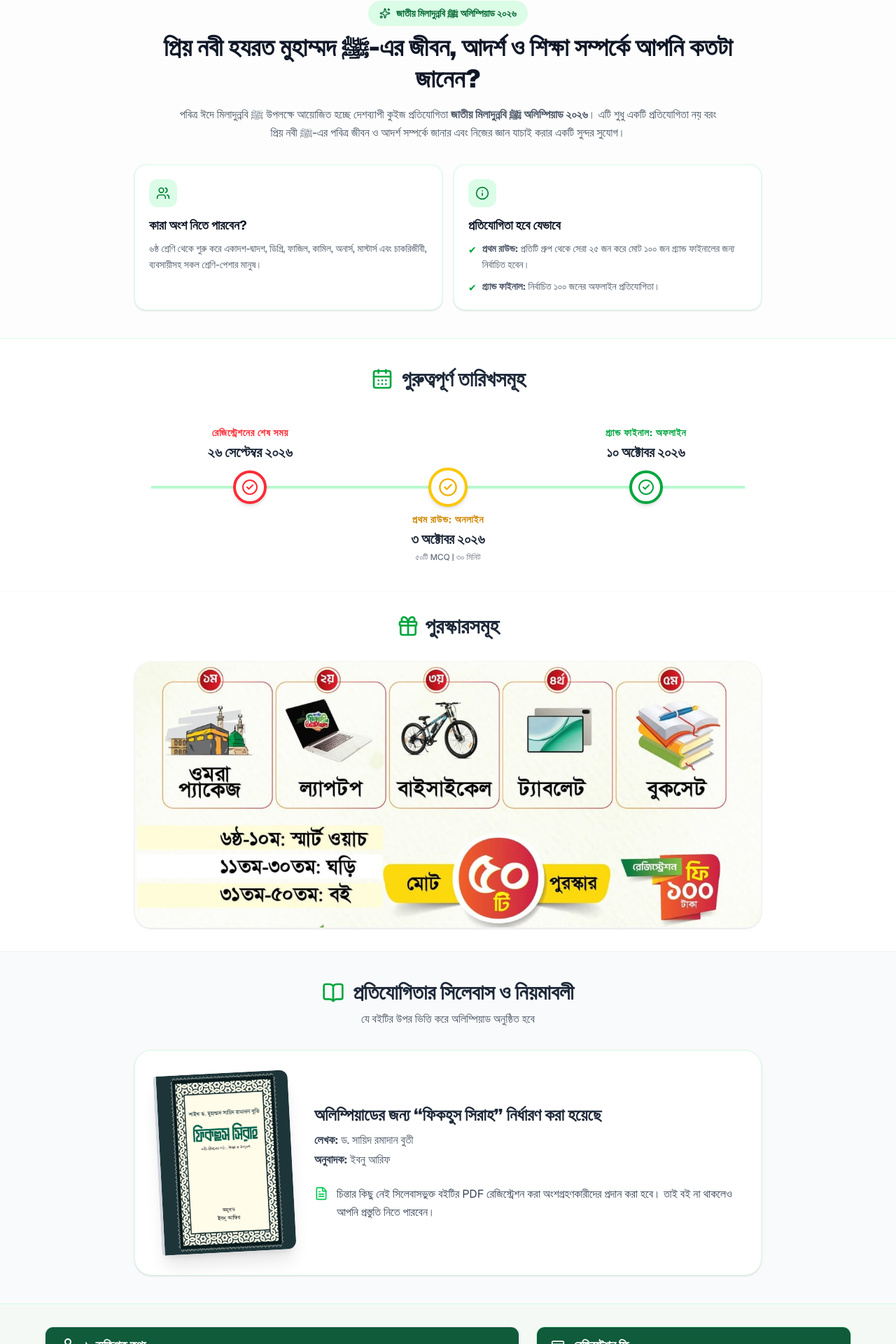
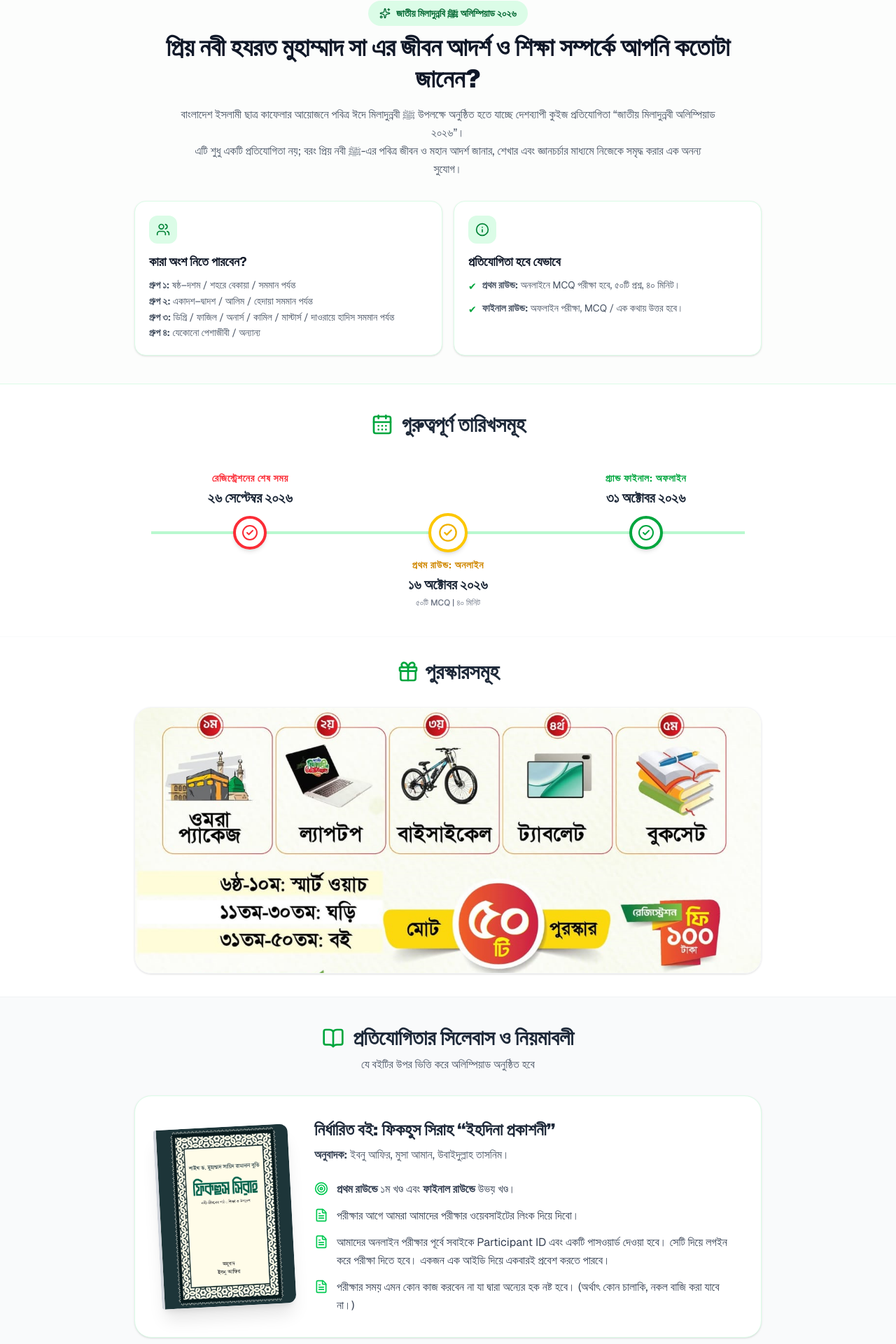
Before and after one commit to mustaqimbd/miladunnabi-protijogita, a Next.js app: page / in a window 1280 px wide. Shown: the part 488-2408 px from the top of the page at 70% size. Built offline with nearby package versions, Linux system fonts and the light colour scheme; no server answers.

Commit message:
Updated info

```diff
--- a/app/layout.tsx
+++ b/app/layout.tsx
@@ -1,4 +1,3 @@
-import type Metadata from "next";
 import { Geist, Geist_Mono } from "next/font/google";
 import "./globals.css";
 
@@ -14,6 +13,7 @@ const geistMono = Geist_Mono({
 
 import { Suspense } from "react";
 import FacebookPixel from "@/components/FacebookPixel";
+import { Metadata } from "next/types";
 
 export const metadata: Metadata = {
   title: "রেজিস্ট্রেশন | মিলাদুন্নবী প্রতিযোগিতা",
--- a/components/Footer.tsx
+++ b/components/Footer.tsx
@@ -35,6 +35,13 @@ export default function Footer() {
         <p className="text-sm md:text-lg font-medium text-[#0f5b3a]/90">
           কেন্দ্রীয় কার্যালয় :- সোনাকান্দা দারুল হুদা দরবার শরীফ, মুরাদনগর, কুমিল্লা।
         </p>
+        <div className="flex flex-col md:flex-row items-center justify-center gap-2 md:gap-6 mt-2 text-[#0f5b3a]/90 font-medium">
+          <p>যোগাযোগ ও WhatsApp:-</p>
+          <div className="flex gap-4">
+            <span>+880 1323-975927</span>
+            <span>+880 1788-763747</span>
+          </div>
+        </div>
 
       </div>
     </footer>
--- a/components/IntroSection.tsx
+++ b/components/IntroSection.tsx
@@ -11,10 +11,12 @@ export default function IntroSection() {
             জাতীয় মিলাদুন্নবি ﷺ অলিম্পিয়াড ২০২৬
           </div>
           <h2 className="text-2xl md:text-4xl font-black text-gray-900 leading-tight">
-            প্রিয় নবী হযরত মুহাম্মদ ﷺ-এর জীবন, আদর্শ ও শিক্ষা সম্পর্কে আপনি কতটা জানেন?
+            প্রিয় নবী হযরত মুহাম্মাদ সা এর জীবন আদর্শ ও শিক্ষা সম্পর্কে আপনি কতোটা জানেন?
           </h2>
           <p className="text-base text-gray-600 leading-relaxed max-w-3xl mx-auto">
-            পবিত্র ঈদে মিলাদুন্নবি ﷺ উপলক্ষে আয়োজিত হচ্ছে দেশব্যাপী কুইজ প্রতিযোগিতা <strong>জাতীয় মিলাদুন্নবি ﷺ অলিম্পিয়াড ২০২৬</strong>। এটি শুধু একটি প্রতিযোগিতা নয় বরং প্রিয় নবী ﷺ-এর পবিত্র জীবন ও আদর্শ সম্পর্কে জানার এবং নিজের জ্ঞান যাচাই করার একটি সুন্দর সুযোগ।
+            বাংলাদেশ ইসলামী ছাত্র কাফেলার আয়োজনে পবিত্র ঈদে মিলাদুন্নবী ﷺ উপলক্ষে অনুষ্ঠিত হতে যাচ্ছে দেশব্যাপী কুইজ প্রতিযোগিতা “জাতীয় মিলাদুন্নবী অলিম্পিয়াড ২০২৬”।
+            <br />
+            এটি শুধু একটি প্রতিযোগিতা নয়; বরং প্রিয় নবী ﷺ-এর পবিত্র জীবন ও মহান আদর্শ জানার, শেখার এবং জ্ঞানচর্চার মাধ্যমে নিজেকে সমৃদ্ধ করার এক অনন্য সুযোগ।
           </p>
         </div>
 
@@ -26,7 +28,10 @@ export default function IntroSection() {
             </div>
             <h3 className="text-lg font-bold text-gray-900 mb-2">কারা অংশ নিতে পারবেন?</h3>
             <p className="text-sm text-gray-600 leading-relaxed">
-              ৬ষ্ঠ শ্রেণি থেকে শুরু করে একাদশ-দ্বাদশ, ডিগ্রি, ফাজিল, কামিল, অনার্স, মাস্টার্স এবং চাকরিজীবী, ব্যবসায়ীসহ সকল শ্রেণি-পেশার মানুষ।
+              <strong>গ্রুপ ১:</strong> ষষ্ঠ–দশম / শহরে বেকায়া / সমমান পর্যন্ত<br/>
+              <strong>গ্রুপ ২:</strong> একাদশ–দ্বাদশ / আলিম / হেদায়া সমমান পর্যন্ত<br/>
+              <strong>গ্রুপ ৩:</strong> ডিগ্রি / ফাজিল / অনার্স / কামিল / মাস্টার্স / দাওরায়ে হাদিস সমমান পর্যন্ত<br/>
+              <strong>গ্রুপ ৪:</strong> যেকোনো পেশাজীবী / অন্যান্য
             </p>
           </div>
 
@@ -38,11 +43,11 @@ export default function IntroSection() {
             <ul className="text-sm text-gray-600 leading-relaxed space-y-2">
               <li className="flex items-start gap-2">
                 <span className="text-green-600 mt-0.5">✔</span>
-                <span><strong>প্রথম রাউন্ড:</strong> প্রতিটি গ্রুপ থেকে সেরা ২৫ জন করে মোট ১০০ জন গ্র্যান্ড ফাইনালের জন্য নির্বাচিত হবেন।</span>
+                <span><strong>প্রথম রাউন্ড:</strong> অনলাইনে MCQ পরীক্ষা হবে, ৫০টি প্রশ্ন, ৪০ মিনিট।</span>
               </li>
               <li className="flex items-start gap-2">
                 <span className="text-green-600 mt-0.5">✔</span>
-                <span><strong>গ্র্যান্ড ফাইনাল:</strong> নির্বাচিত ১০০ জনের অফলাইন প্রতিযোগিতা।</span>
+                <span><strong>ফাইনাল রাউন্ড:</strong> অফলাইন পরীক্ষা, MCQ / এক কথায় উত্তর হবে।</span>
               </li>
             </ul>
           </div>
--- a/components/Registration.tsx
+++ b/components/Registration.tsx
@@ -2,7 +2,7 @@
 
 import {
   CreditCard, Send, User, Phone, MapPin, Building, Hash,
-  Mail, MessageCircle, Wallet, ClipboardCheck, GraduationCap, Map
+  Mail, MessageCircle, Wallet, ClipboardCheck, GraduationCap, Map, CheckCircle2
 } from "lucide-react";
 import { useState } from "react";
 import { useRouter } from "next/navigation";
@@ -26,9 +26,7 @@ type RegistrationFormInputs = {
   paymentMethod: string;
   senderNumber: string;
   transactionId: string;
-  agreeInfoCorrect: boolean;
-  agreeRules: boolean;
-  agreeCancelation: boolean;
+  agreeAll: boolean;
 };
 
 // Reusable Section Wrapper
@@ -329,21 +327,18 @@ export default function Registration() {
                   <div className="grid grid-cols-1 md:grid-cols-2 gap-5">
                     <div>
                       <label className="block text-sm font-bold text-gray-800 mb-2">
-                        শিক্ষাগত যোগ্যতা <span className="text-red-500">*</span>
+                        শিক্ষাগত/পেশাগত পরিচয় <span className="text-red-500">*</span>
                       </label>
                       <select
-                        {...register("identity", { required: "শিক্ষাগত যোগ্যতা সিলেক্ট করুন" })}
+                        {...register("identity", { required: "আপনার পরিচয় নির্বাচন করুন" })}
                         defaultValue=""
                         className={`w-full px-4 py-2.5 bg-white border rounded-lg focus:outline-none focus:ring-2 focus:ring-[#0f5b3a]/50 focus:border-[#0f5b3a] transition-all text-gray-800 ${errors.identity ? "border-red-400" : "border-gray-300"}`}
                       >
-                        <option value="" disabled>বেছে নিন</option>
-                        <option value="primary">পঞ্চম শ্রেণি পর্যন্ত</option>
-                        <option value="ssc">SSC / দাখিল / সমমান</option>
-                        <option value="hsc">HSC / আলিম / ডিপ্লোমা</option>
-                        <option value="degree">ডিগ্রি / ফাজিল / অনার্স</option>
-                        <option value="masters">মাস্টার্স / কামিল ও উপরে</option>
-                        <option value="hafez">হাফেজ (কুরআনুল করিম)</option>
-                        <option value="other_edu">অন্যান্য</option>
+                        <option value="" disabled>আপনার পরিচয় নির্বাচন করুন—</option>
+                        <option value="group1">ষষ্ঠ–দশম / শহরে বেকায়া / সমমান পর্যন্ত</option>
+                        <option value="group2">একাদশ–দ্বাদশ / আলিম / হেদায়া সমমান পর্যন্ত</option>
+                        <option value="group3">ডিগ্রি / ফাজিল / অনার্স / কামিল / মাস্টার্স / দাওরায়ে হাদিস সমমান পর্যন্ত</option>
+                        <option value="group4">যেকোনো পেশাজীবী / অন্যান্য</option>
                       </select>
                       <FieldError message={errors.identity?.message} />
                     </div>
@@ -489,19 +484,29 @@ export default function Registration() {
                   <ClipboardCheck className="w-5 h-5 text-yellow-800" />
                   <h3 className="font-bold text-lg text-yellow-900">শর্তাবলি</h3>
                 </div>
-                <div className="p-5 space-y-4">
-                  <label className="flex items-start gap-3 cursor-pointer group">
-                    <input type="checkbox" {...register("agreeInfoCorrect", { required: true })} className="mt-1 w-4 h-4 text-[#0f5b3a] rounded border-gray-300 focus:ring-[#0f5b3a]" />
-                    <span className={`text-sm ${errors.agreeInfoCorrect ? 'text-red-500 font-bold' : 'text-gray-700'}`}>আমি নিশ্চিত করছি যে প্রদত্ত তথ্য সঠিক।</span>
-                  </label>
-                  <label className="flex items-start gap-3 cursor-pointer group">
-                    <input type="checkbox" {...register("agreeRules", { required: true })} className="mt-1 w-4 h-4 text-[#0f5b3a] rounded border-gray-300 focus:ring-[#0f5b3a]" />
-                    <span className={`text-sm ${errors.agreeRules ? 'text-red-500 font-bold' : 'text-gray-700'}`}>আমি প্রতিযোগিতার সকল নিয়ম মেনে চলব।</span>
-                  </label>
-                  <label className="flex items-start gap-3 cursor-pointer group">
-                    <input type="checkbox" {...register("agreeCancelation", { required: true })} className="mt-1 w-4 h-4 text-[#0f5b3a] rounded border-gray-300 focus:ring-[#0f5b3a]" />
-                    <span className={`text-sm ${errors.agreeCancelation ? 'text-red-500 font-bold' : 'text-gray-700'}`}>ভুল তথ্য দিয়ে রেজিস্ট্রেশন করলে কর্তৃপক্ষ রেজিস্ট্রেশন বাতিল করতে পারবে।</span>
-                  </label>
+                <div className="p-5">
+                  <div className="space-y-4 mb-5">
+                    <div className="flex items-start gap-3">
+                      <CheckCircle2 className="w-5 h-5 text-green-600 mt-0.5 shrink-0" />
+                      <span className="text-gray-700 text-sm">আমি নিশ্চিত করছি যে প্রদত্ত তথ্য সঠিক।</span>
+                    </div>
+                    <div className="flex items-start gap-3">
+                      <CheckCircle2 className="w-5 h-5 text-green-600 mt-0.5 shrink-0" />
+                      <span className="text-gray-700 text-sm">আমি প্রতিযোগিতার সকল নিয়ম মেনে চলব।</span>
+                    </div>
+                    <div className="flex items-start gap-3">
+                      <CheckCircle2 className="w-5 h-5 text-green-600 mt-0.5 shrink-0" />
+                      <span className="text-gray-700 text-sm">ভুল তথ্য বা একাধিক রেজিস্ট্রেশনের ক্ষেত্রে আয়োজক কর্তৃপক্ষ রেজিস্ট্রেশন বাতিল করতে পারবে।</span>
+                    </div>
+                  </div>
+
+                  <div className="pt-4 border-t border-yellow-200">
+                    <label className="flex items-start gap-3 cursor-pointer group">
+                      <input type="checkbox" {...register("agreeAll", { required: "শর্তাবলিতে সম্মতি প্রদান করুন" })} className="mt-1 w-4 h-4 text-[#0f5b3a] rounded border-gray-300 focus:ring-[#0f5b3a]" />
+                      <span className="text-sm font-bold text-gray-800">আমি উপরোক্ত শর্তাবলি পড়েছি এবং একমত পোষণ করছি।</span>
+                    </label>
+                    <FieldError message={errors.agreeAll?.message} />
+                  </div>
                 </div>
               </div>
             </div>
--- a/components/Syllabus.tsx
+++ b/components/Syllabus.tsx
@@ -28,17 +28,28 @@ export default function Syllabus() {
 
           <div className="flex-1 text-center md:text-left space-y-6">
             <div>
-              <h3 className="text-lg md:text-2xl font-black text-gray-800 mb-2">অলিম্পিয়াডের জন্য “ফিকহুস সিরাহ” নির্ধারণ করা হয়েছে</h3>
+              <h3 className="text-lg md:text-2xl font-black text-gray-800 mb-2">নির্ধারিত বই: ফিকহুস সিরাহ “ইহদিনা প্রকাশনী”</h3>
               <div className="space-y-1">
-                <p className="text-gray-600"><span className="font-bold text-gray-700">লেখক:</span> ড. সায়িদ রমাদান বুতী</p>
-                <p className="text-gray-600"><span className="font-bold text-gray-700">অনুবাদক:</span> ইবনু আরিফ</p>
+                <p className="text-gray-600"><span className="font-bold text-gray-700">অনুবাদক:</span> ইবনু আফির, মুসা আমান, উবাইদুল্লাহ তাসনিম।</p>
               </div>
             </div>
 
             <div className="space-y-3">
               <div className="flex items-start gap-3 text-left">
+                <Target className="w-5 h-5 text-green-500 shrink-0 mt-0.5" />
+                <p className="text-gray-700 text-sm md:text-base leading-relaxed"><strong>প্রথম রাউন্ডে</strong> ১ম খণ্ড এবং <strong>ফাইনাল রাউন্ডে</strong> উভয় খণ্ড।</p>
+              </div>
+              <div className="flex items-start gap-3 text-left">
                 <FileText className="w-5 h-5 text-green-500 shrink-0 mt-0.5" />
-                <p className="text-gray-700 text-sm md:text-base leading-relaxed">চিন্তার কিছু নেই সিলেবাসভুক্ত বইটির PDF রেজিস্ট্রেশন করা অংশগ্রহণকারীদের প্রদান করা হবে। তাই বই না থাকলেও আপনি প্রস্তুতি নিতে পারবেন।</p>
+                <p className="text-gray-700 text-sm md:text-base leading-relaxed">পরীক্ষার আগে আমরা আমাদের পরীক্ষার ওয়েবসাইটের লিংক দিয়ে দিবো।</p>
+              </div>
+              <div className="flex items-start gap-3 text-left">
+                <FileText className="w-5 h-5 text-green-500 shrink-0 mt-0.5" />
+                <p className="text-gray-700 text-sm md:text-base leading-relaxed">আমাদের অনলাইন পরীক্ষার পূর্বে সবাইকে Participant ID এবং একটি পাসওয়ার্ড দেওয়া হবে। সেটি দিয়ে লগইন করে পরীক্ষা দিতে হবে। একজন এক আইডি দিয়ে একবারই প্রবেশ করতে পারবে।</p>
+              </div>
+              <div className="flex items-start gap-3 text-left">
+                <FileText className="w-5 h-5 text-green-500 shrink-0 mt-0.5" />
+                <p className="text-gray-700 text-sm md:text-base leading-relaxed">পরীক্ষার সময় এমন কোন কাজ করবেন না যা দ্বারা অন্যের হক নষ্ট হবে। (অর্থাৎ কোন চালাকি, নকল বাজি করা যাবে না।)</p>
               </div>
             </div>
           </div>
--- a/components/Timeline.tsx
+++ b/components/Timeline.tsx
@@ -21,7 +21,7 @@ export default function Timeline() {
             <div className="flex-1 text-center opacity-0">.</div>
             <div className="flex-1 text-center">
               <div className="text-sm font-bold text-green-600 mb-1 uppercase tracking-wider">গ্র্যান্ড ফাইনাল: অফলাইন</div>
-              <div className="text-xl font-black text-gray-800">১০ অক্টোবর ২০২৬</div>
+              <div className="text-xl font-black text-gray-800">৩১ অক্টোবর ২০২৬</div>
             </div>
           </div>
 
@@ -53,8 +53,8 @@ export default function Timeline() {
             <div className="flex-1 text-center opacity-0">.</div>
             <div className="flex-1 text-center">
               <div className="text-sm font-bold text-yellow-600 mb-1 uppercase tracking-wider">প্রথম রাউন্ড: অনলাইন</div>
-              <div className="text-xl font-black text-gray-800 mb-1">৩ অক্টোবর ২০২৬</div>
-              <div className="text-xs font-medium text-gray-500">৫০টি MCQ | ৩০ মিনিট</div>
+              <div className="text-xl font-black text-gray-800 mb-1">১৬ অক্টোবর ২০২৬</div>
+              <div className="text-xs font-medium text-gray-500">৫০টি MCQ | ৪০ মিনিট</div>
             </div>
             <div className="flex-1 text-center opacity-0">.</div>
           </div>
@@ -79,8 +79,8 @@ export default function Timeline() {
             </div>
             <div className="pt-1">
               <div className="text-sm font-bold text-yellow-600 mb-1 uppercase tracking-wider">প্রথম রাউন্ড: অনলাইন</div>
-              <div className="text-lg font-black text-gray-800 mb-1">৩ অক্টোবর ২০২৬</div>
-              <div className="text-xs font-medium text-gray-500">৫০টি MCQ | ৩০ মিনিট</div>
+              <div className="text-lg font-black text-gray-800 mb-1">১৬ অক্টোবর ২০২৬</div>
+              <div className="text-xs font-medium text-gray-500">৫০টি MCQ | ৪০ মিনিট</div>
             </div>
           </div>
 
@@ -90,7 +90,7 @@ export default function Timeline() {
             </div>
             <div className="pt-1">
               <div className="text-sm font-bold text-green-600 mb-1 uppercase tracking-wider">গ্র্যান্ড ফাইনাল: অফলাইন</div>
-              <div className="text-lg font-black text-gray-800">১০ অক্টোবর ২০২৬</div>
+              <div className="text-lg font-black text-gray-800">৩১ অক্টোবর ২০২৬</div>
             </div>
           </div>
 
```
